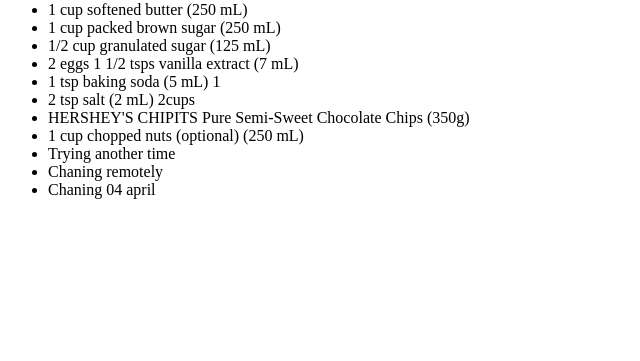
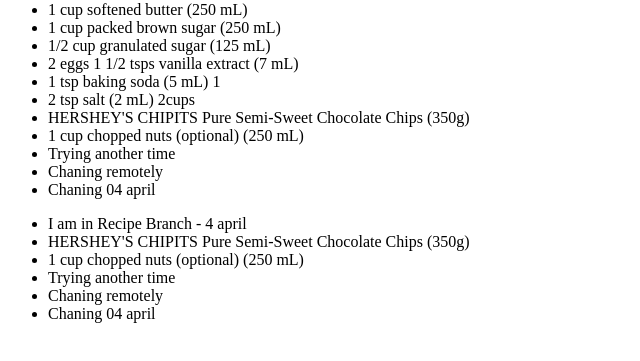
Before and after one commit to krupamaisuira/gitexam, a plain HTML site: page secret-recipe.htm in a window 1280 px wide. Shown: the part 79-440 px from the top of the page, without its empty margins (0-640 px from the left). Drawn offline with Linux system fonts and the light colour scheme.

Commit message:
chnages in  recipr branch

```diff
--- a/secret-recipe.htm
+++ b/secret-recipe.htm
@@ -18,5 +18,19 @@
   <li>Chaning 04 april</li>
 </ul>
 
+
+
+<ul>
+<li>I am in Recipe Branch - 4 april </li>
+
+<li>HERSHEY'S CHIPITS Pure Semi-Sweet Chocolate Chips
+(350g)  </li>
+<li>1 cup chopped nuts (optional) (250 mL)</li>
+<li>Trying another time</li>
+<li>Chaning remotely</li>
+  <li>Chaning 04 april</li>
+</ul>
+
+
 </body>
 </html>
```
